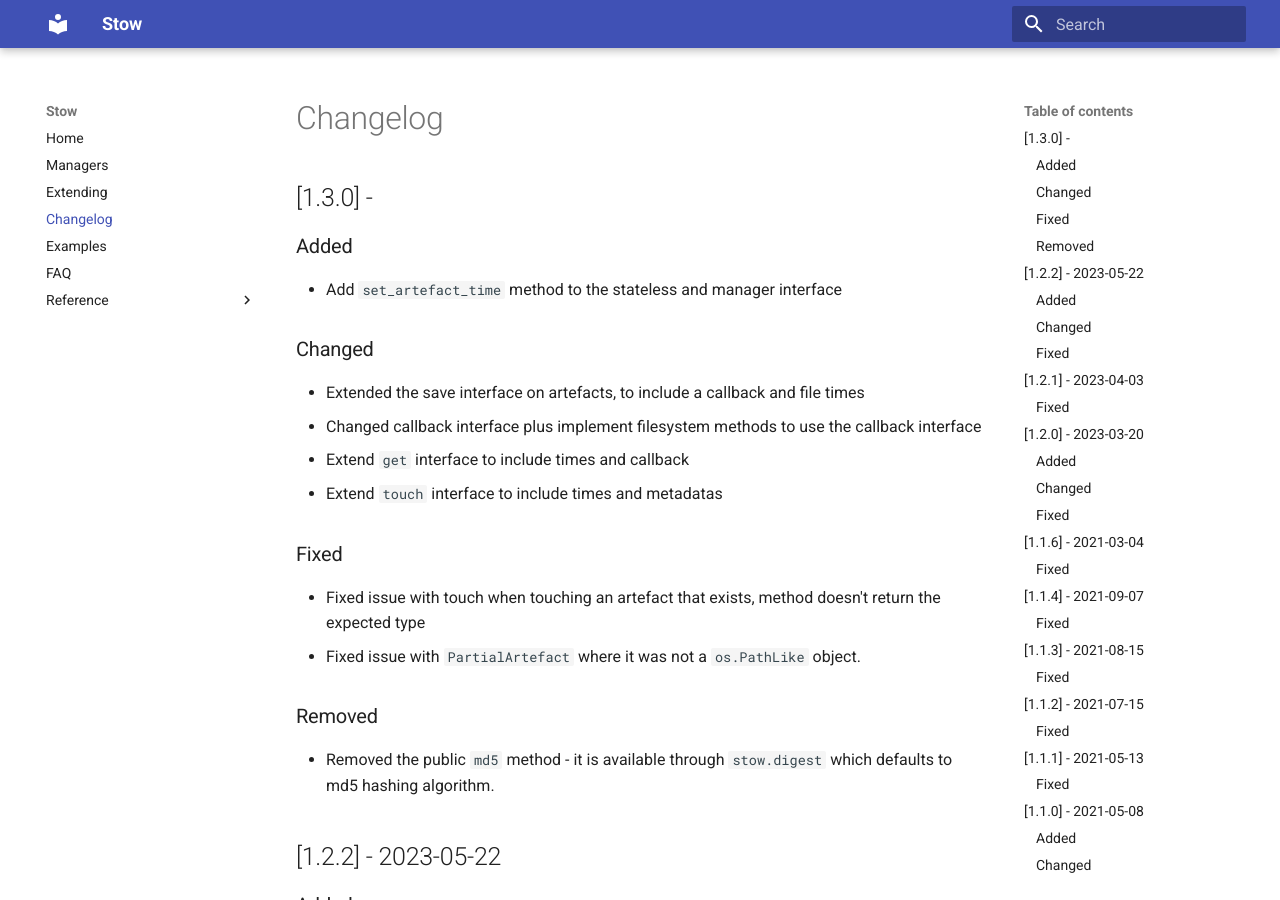
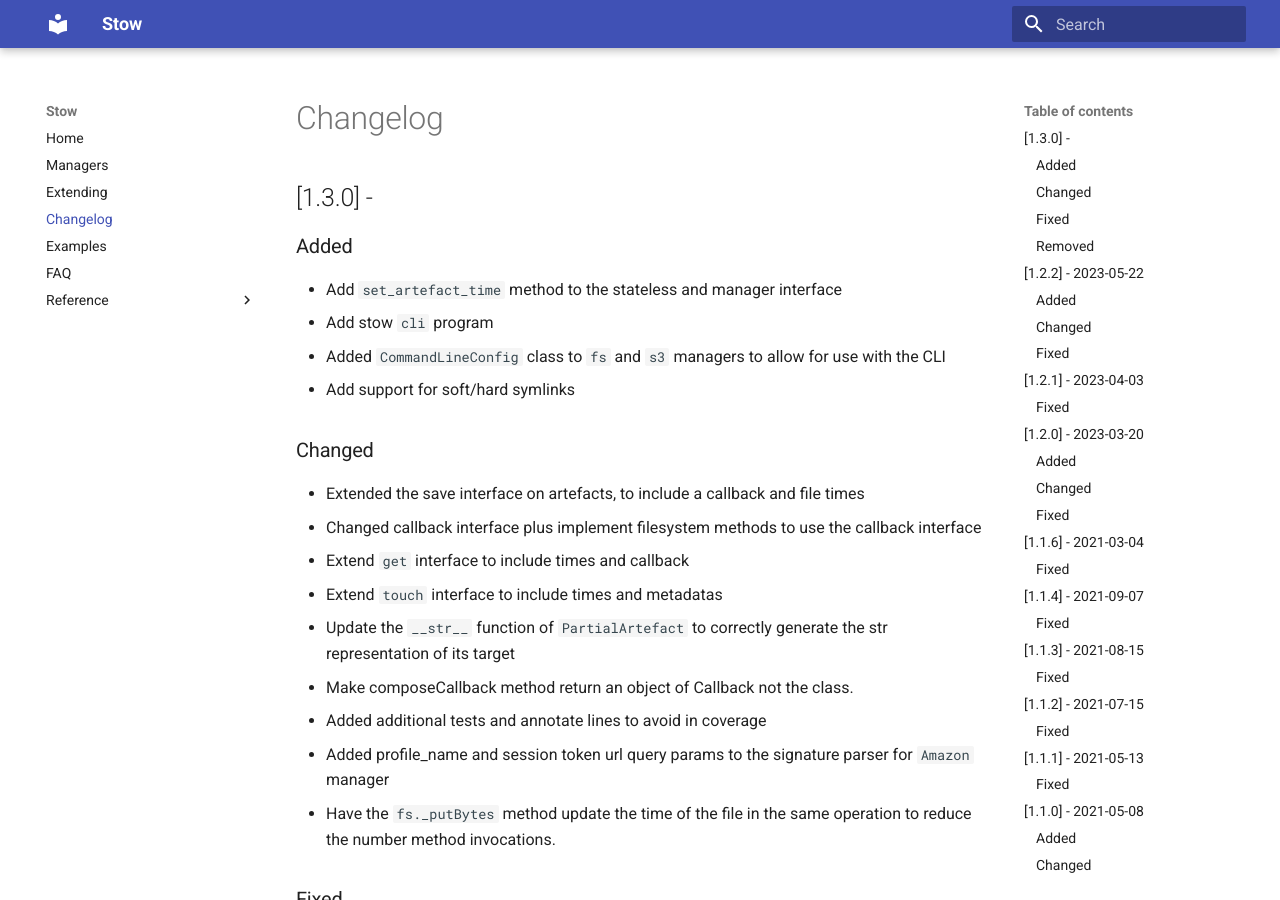
Before and after one commit to Kieran-Bacon/stow, an MkDocs documentation site: the page built from docs/changelog.md, in a window 1280 px wide and 900 px high. Built offline with MkDocs 1.6.1 and Material for MkDocs 9.7.7, drawn with Linux system fonts in a browser that asks for light colours.

Commit message:
update changelog

```diff
--- a/docs/changelog.md
+++ b/docs/changelog.md
@@ -5,6 +5,9 @@
 ### Added
 
 - Add `set_artefact_time` method to the stateless and manager interface
+- Add stow `cli` program
+- Added `CommandLineConfig` class to `fs` and `s3` managers to allow for use with the CLI
+- Add support for soft/hard symlinks
 
 ### Changed
 
@@ -12,6 +15,11 @@
 - Changed callback interface plus implement filesystem methods to use the callback interface
 - Extend `get` interface to include times and callback
 - Extend `touch` interface to include times and metadatas
+- Update the `__str__` function of `PartialArtefact` to correctly generate the str representation of its target
+- Make composeCallback method return an object of Callback not the class.
+- Added additional tests and annotate lines to avoid in coverage
+- Added profile_name and session token url query params to the signature parser for `Amazon` manager
+- Have the `fs._putBytes` method update the time of the file in the same operation to reduce the number method invocations.
 
 ### Fixed
 
```
